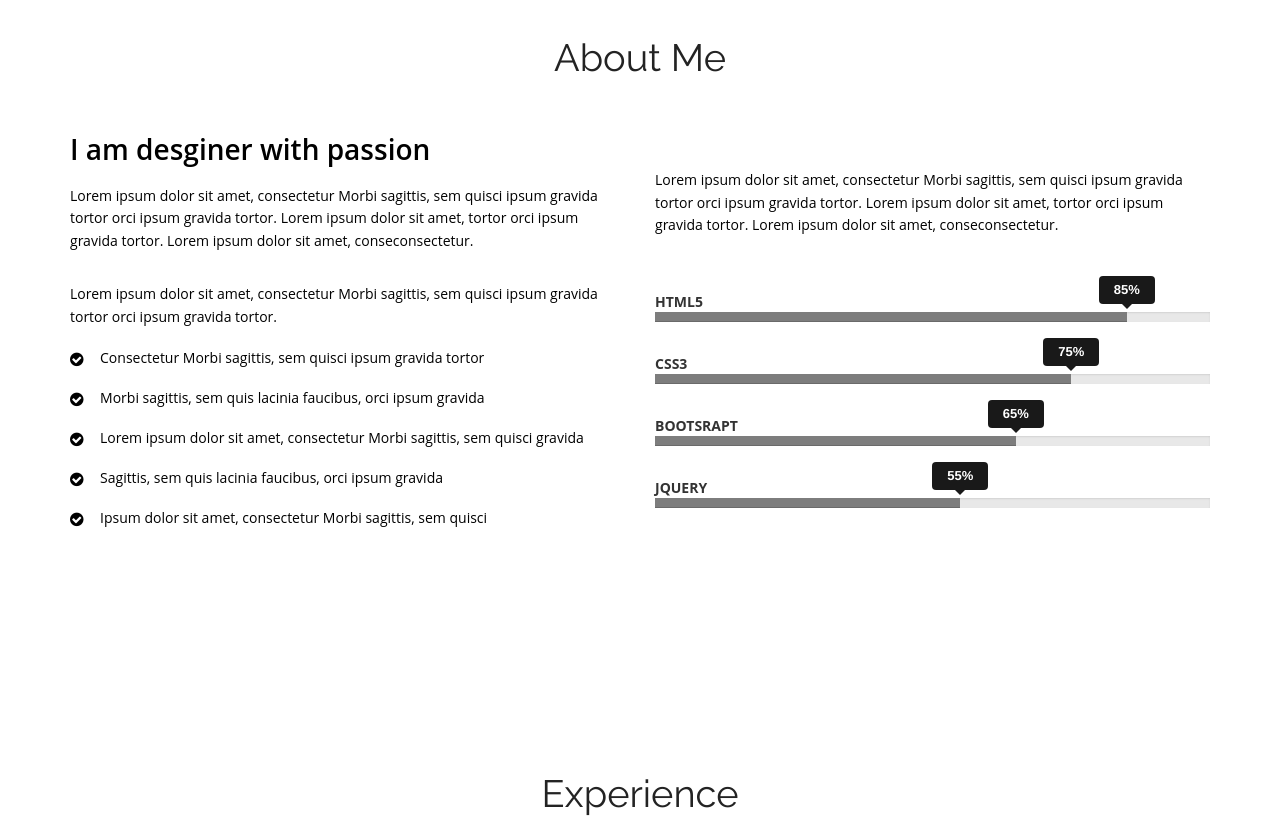
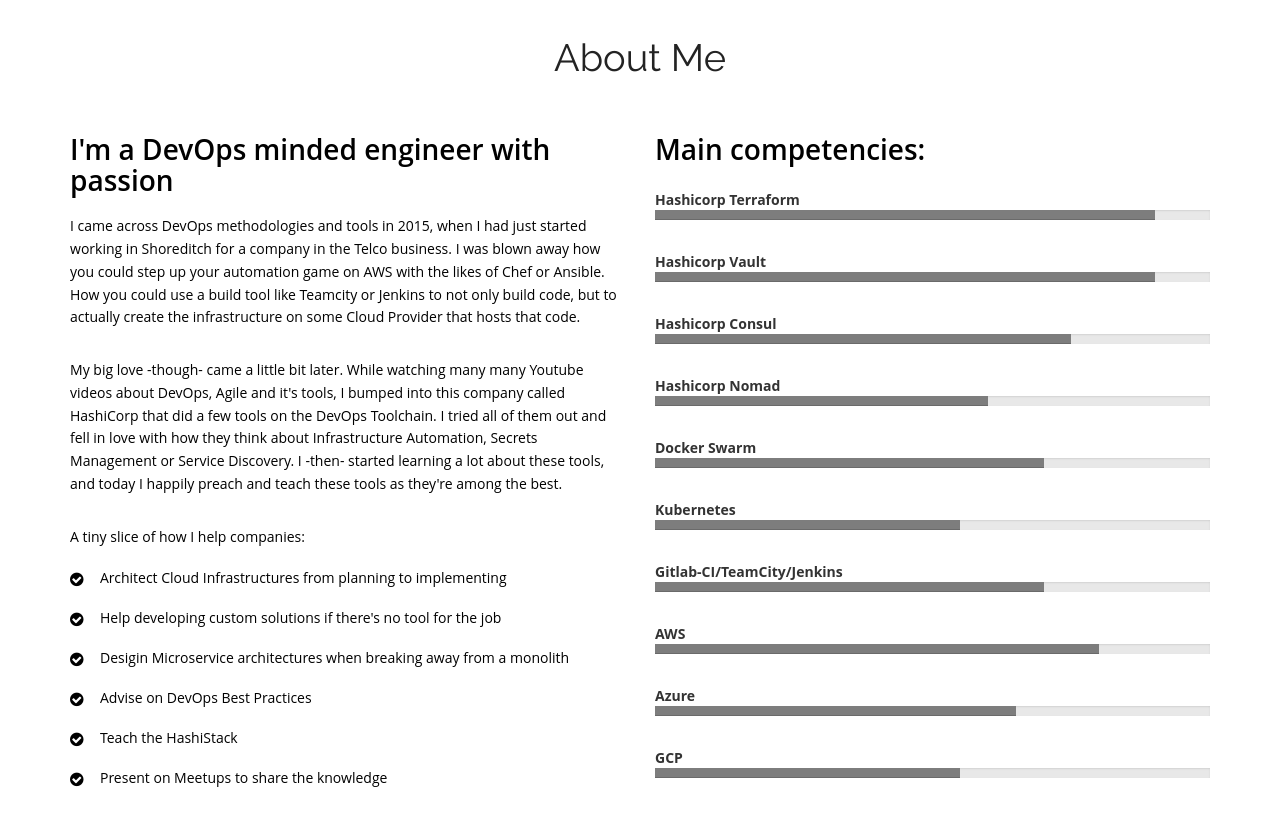
Before and after one commit to mdanidl/mdanidl.github.io, a plain HTML site: page index.html in a window 1280 px wide. Shown: the part 700-1518 px from the top of the page. Drawn offline with Linux system fonts and the light colour scheme.

Commit message:
some mo changes

```diff
--- a/css/style.css
+++ b/css/style.css
@@ -1037,7 +1037,7 @@ transition: all .3s;
 border: 1px solid #CE1139;
 }
 #aboutUs {
-    padding: 110px 0;
+    padding: 110px 0 0px 0;
 }
 
 /* Contact
@@ -2375,3 +2375,7 @@ display:none;
 }
 .rt-box {/* float: left; *//* width: 88%; */text-align: left;margin-left: 10px;margin-bottom: 25px;text-align: center;}
 img.img.img-circle.lt-box {/* float: left; */width: 64px;height: auto;}
+.footnote {
+    font-size: 10px;
+    align-content: flex-end;
+}
--- a/index.html
+++ b/index.html
@@ -62,121 +62,114 @@
 						<div class="col-lg-12 about-us">
 							<div class="row">
 								<div class="col-md-6">
-									<h3>I am desginer with passion</h3>
+									<h3>I'm a DevOps minded engineer with passion</h3>
 									<p>
-										 Lorem ipsum dolor sit amet, consectetur Morbi sagittis, sem quisci ipsum gravida tortor orci ipsum gravida tortor. Lorem ipsum dolor sit amet, tortor orci ipsum gravida tortor. Lorem ipsum dolor sit amet, conseconsectetur.
+										I came across DevOps methodologies and tools in 2015, when I had just started working in Shoreditch for a company in the Telco business.
+										I was blown away how you could step up your automation game on AWS with the likes of Chef or Ansible.
+										How you could use a build tool like Teamcity or Jenkins to not only build code, but to actually create the infrastructure on some Cloud Provider
+										that hosts that code.
 									</p>
 									<p>
-										 Lorem ipsum dolor sit amet, consectetur Morbi sagittis, sem quisci ipsum gravida tortor orci ipsum gravida tortor.
+										My big love -though- came a little bit later. While watching many many Youtube videos about DevOps, Agile and it's tools,
+										I bumped into this company called HashiCorp that did a few tools on the DevOps Toolchain. I tried all of them out and
+										fell in love with how they think about Infrastructure Automation, Secrets Management or Service Discovery.
+										I -then- started learning a lot about these tools, and today I happily preach and teach these tools as they're among the best.
 									</p>
+									<p>A tiny slice of how I help companies:</p>
 									<ul class="about-us-list">
-										<li class="points">Consectetur Morbi sagittis, sem quisci ipsum gravida tortor</li>
-										<li class="points">Morbi sagittis, sem quis lacinia faucibus, orci ipsum gravida </li>
-										<li class="points">Lorem ipsum dolor sit amet, consectetur Morbi sagittis, sem quisci gravida </li>
-                                        <li class="points">Sagittis, sem quis lacinia faucibus, orci ipsum gravida </li>
-										<li class="points">Ipsum dolor sit amet, consectetur Morbi sagittis, sem quisci</li>
+										<li class="points">Architect Cloud Infrastructures from planning to implementing</li>
+										<li class="points">Help developing custom solutions if there's no tool for the job</li>
+										<li class="points">Desigin Microservice architectures when breaking away from a monolith</li>
+                                        <li class="points">Advise on DevOps Best Practices</li>
+										<li class="points">Teach the HashiStack</li>
+										<li class="points">Present on Meetups to share the knowledge</li>
+
 									</ul><!-- /.about-us-list -->
 
 								</div><!-- /.col-md-6 -->
 
-							<div class="col-md-6"> <br/>
-							<p>
-										 Lorem ipsum dolor sit amet, consectetur Morbi sagittis, sem quisci ipsum gravida tortor orci ipsum gravida tortor. Lorem ipsum dolor sit amet, tortor orci ipsum gravida tortor. Lorem ipsum dolor sit amet, conseconsectetur.
-									</p><br/><br/>
-							        <div class="barWrapper">
-									 <span class="progressText"><B>HTML5</B></span>
+							<div class="col-md-6">
+                <h3>Main competencies: </h3></br>
+							  <div class="barWrapper">
+									<span class="progressText"><B>Hashicorp Terraform</B></span>
 									<div class="progress">
-									  <div class="progress-bar" role="progressbar" aria-valuenow="85" aria-valuemin="0" aria-valuemax="100" >
-											<span  class="popOver" data-toggle="tooltip" data-placement="top" title="85%"> </span>
+									  <div class="progress-bar" role="progressbar" aria-valuenow="90" aria-valuemin="0" aria-valuemax="100" >
+											<!-- <span  class="popOver" data-toggle="tooltip" data-placement="top" title="85%"> </span>      -->
+									  </div>
 									</div>
+									<span class="progressText"><B>Hashicorp Vault</B></span>
+									<div class="progress">
+									  <div class="progress-bar" role="progressbar" aria-valuenow="90" aria-valuemin="0" aria-valuemax="100" >
+											<!-- <span  class="popOver" data-toggle="tooltip" data-placement="top" title="85%"> </span>      -->
+									  </div>
 									</div>
 
-									<div class="barWrapper">
-									 <span class="progressText"><B>CSS3</B></span>
+									<span class="progressText"><B>Hashicorp Consul</B></span>
 									<div class="progress ">
 									  <div class="progress-bar" role="progressbar" aria-valuenow="75" aria-valuemin="10" aria-valuemax="100" style="">
-										 <span  class="popOver" data-toggle="tooltip" data-placement="top" title="75%"> </span>
+										  <!-- <span  class="popOver" data-toggle="tooltip" data-placement="top" title="75%"> </span>   -->
 									  </div>
+                  </div>
 
-									</div>
+									<span class="progressText"><B>Hashicorp Nomad</B></span>
+									<div class="progress ">
+									  <div class="progress-bar" role="progressbar" aria-valuenow="60" aria-valuemin="10" aria-valuemax="100" style="">
+										  <!-- <span  class="popOver" data-toggle="tooltip" data-placement="top" title="75%"> </span>   -->
+									  </div>
 									</div>
 
-									<div class="barWrapper">
-									 <span class="progressText"><B>BOOTSRAPT</B></span>
+                  <span class="progressText"><B>Docker Swarm</B></span>
+									<div class="progress">
+									  <div class="progress-bar" role="progressbar" aria-valuenow="70" aria-valuemin="0" aria-valuemax="100">
+										 <!-- <span  class="popOver" data-toggle="tooltip" data-placement="top" title="65%"> </span>   -->
+									  </div>
+                  </div>
+
+									<span class="progressText"><B>Kubernetes</B></span>
+									<div class="progress">
+									  <div class="progress-bar" role="progressbar" aria-valuenow="55" aria-valuemin="0" aria-valuemax="100">
+											 <!-- <span  class="popOver" data-toggle="tooltip" data-placement="top" title="55%"> </span>   -->
+									  </div>
+                  </div>
+
+									<span class="progressText"><B>Gitlab-CI/TeamCity/Jenkins</B></span>
+									<div class="progress">
+									  <div class="progress-bar" role="progressbar" aria-valuenow="70" aria-valuemin="0" aria-valuemax="100">
+											 <!-- <span  class="popOver" data-toggle="tooltip" data-placement="top" title="55%"> </span>   -->
+									  </div>
+									</div>
+
+									<span class="progressText"><B>AWS</B></span>
+									<div class="progress">
+									  <div class="progress-bar" role="progressbar" aria-valuenow="80" aria-valuemin="0" aria-valuemax="100">
+											 <!-- <span  class="popOver" data-toggle="tooltip" data-placement="top" title="55%"> </span>   -->
+									  </div>
+									</div>
+
+									<span class="progressText"><B>Azure</B></span>
 									<div class="progress">
 									  <div class="progress-bar" role="progressbar" aria-valuenow="65" aria-valuemin="0" aria-valuemax="100">
-										 <span  class="popOver" data-toggle="tooltip" data-placement="top" title="65%"> </span>
+											 <!-- <span  class="popOver" data-toggle="tooltip" data-placement="top" title="55%"> </span>   -->
 									  </div>
 									</div>
-									</div>
-									<div class="barWrapper">
-									 <span class="progressText"><B>JQUERY</B></span>
+
+									<span class="progressText"><B>GCP</B></span>
 									<div class="progress">
 									  <div class="progress-bar" role="progressbar" aria-valuenow="55" aria-valuemin="0" aria-valuemax="100">
-											 <span  class="popOver" data-toggle="tooltip" data-placement="top" title="55%"> </span>
+											 <!-- <span  class="popOver" data-toggle="tooltip" data-placement="top" title="55%"> </span>   -->
 									  </div>
 									</div>
-									</div>
 
-									</div>
+								</div>
 							</div><!-- /.col-md-6 -->
 							</div><!-- /.row -->
 						</div><!-- /.col-lg-12 -->
 					</div>
-
     </div>
   </div>
   </div>
 </section>
 <!--Aboutus-->
-
-
-<!--Service-->
-<!-- <section  id="service">
-  <div class="container">
-    <h2>Skills</h2>
-	<h6>Lorem ipsum dolor sit amet, consectetur Morbi sagittis, sem quisci ipsum</h6>
-    <div class="service_wrapper">
-      <div class="row">
-        <div class="col-md-3">
-		<div class="service_icon delay-03s animated wow  zoomIn"> <span><i class="fa fa-android"></i></span> </div>
-          <div class="service_block">
-
-            <h3 class="animated fadeInUp wow">Android</h3>
-            <p class="animated fadeInDown wow">Lorem Ipsum is simply dummy text of the printing and typesetting industry. </p>
-          </div>
-        </div>
-        <div class="col-md-3">
-		<div class="service_icon icon2  delay-03s animated wow zoomIn"> <span><i class="fa fa-apple"></i></span> </div>
-		<div class="service_block">
-            <h3 class="animated fadeInUp wow">Apple IOS</h3>
-            <p class="animated fadeInDown wow">Lorem Ipsum is simply dummy text of the printing and typesetting industry.  </p>
-          </div>
-        </div>
-        <div class="col-md-3">
-		<div class="service_icon icon3  delay-03s animated wow zoomIn"> <span><i class="fa fa-html5"></i></span> </div>
-          <div class="service_block">
-
-            <h3 class="animated fadeInUp wow">Design</h3>
-            <p class="animated fadeInDown wow">Lorem Ipsum is simply dummy text of the printing and typesetting industry.  </p>
-          </div>
-        </div>
-		  <div class="col-md-3">
-		<div class="service_icon icon3  delay-03s animated wow zoomIn"> <span><i class="fa fa-user"></i></span> </div>
-          <div class="service_block">
-
-            <h3 class="animated fadeInUp wow">Development</h3>
-            <p class="animated fadeInDown wow">Lorem Ipsum is simply dummy text of the printing and typesetting industry.  </p>
-          </div>
-        </div>
-      </div>
-    </div>
-  </div>
-</section> -->
-<!--Service-->
-
-
-
 
 <section id="experience" class="timeline">
 <div class="container">
```
